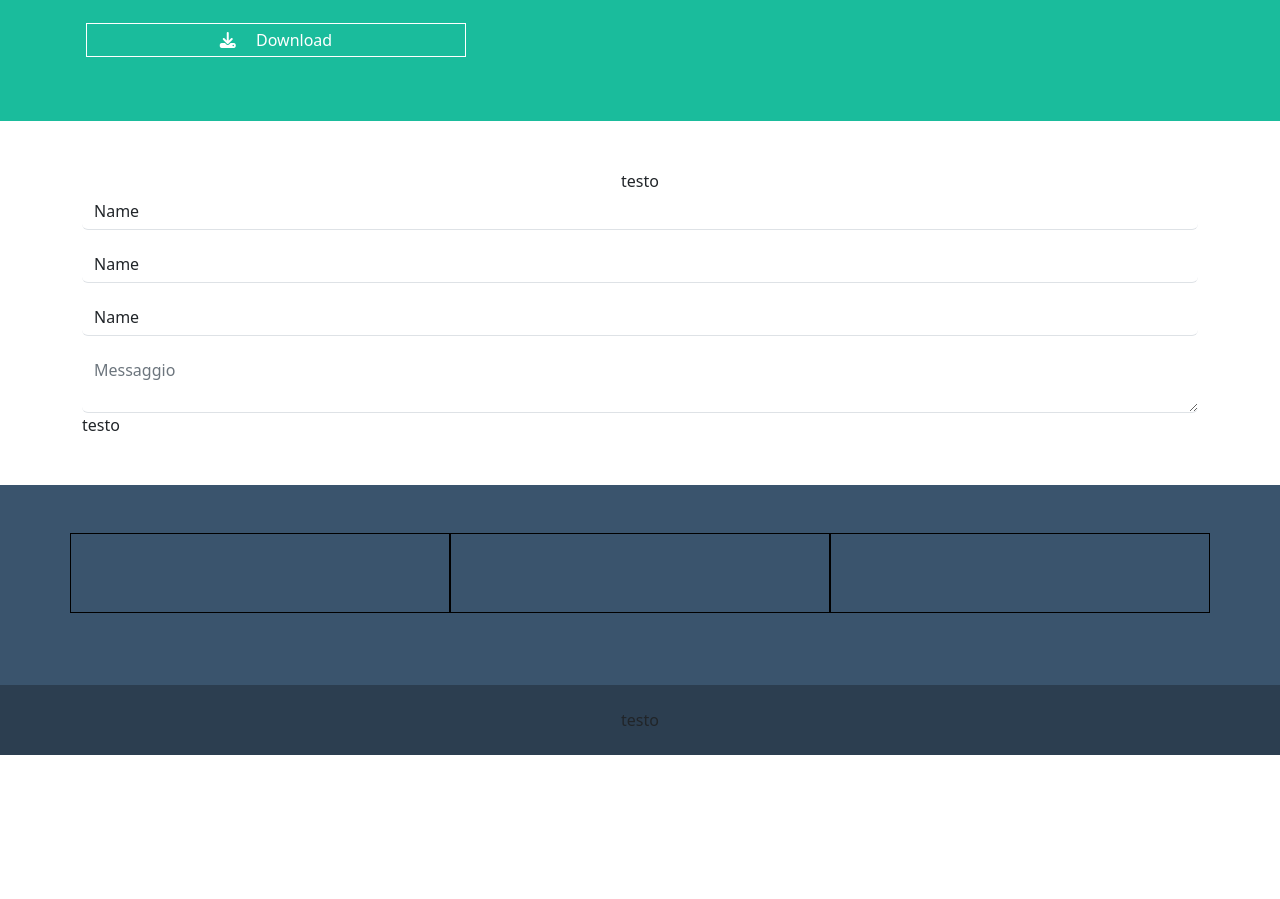
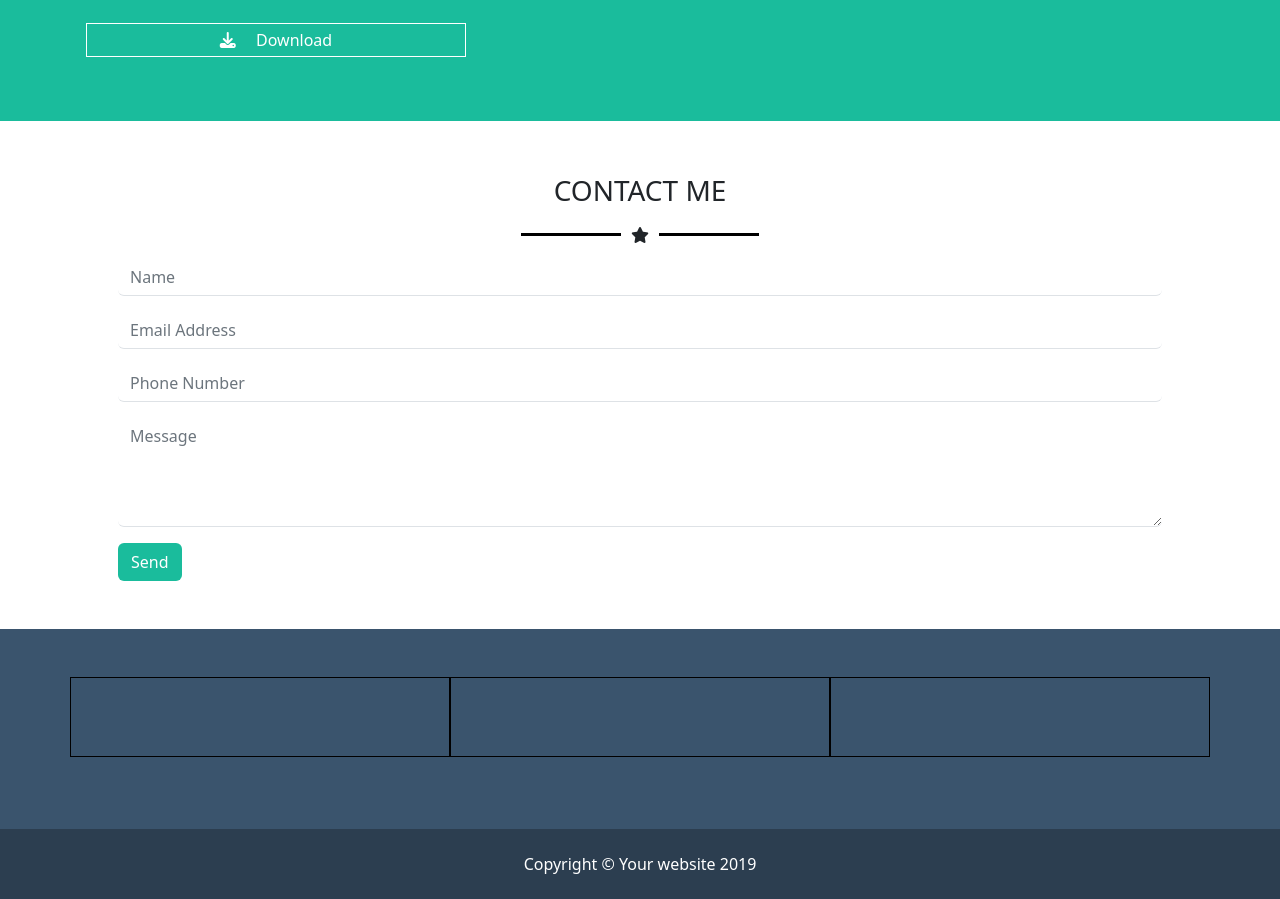
Before and after one commit to RominaMalimban/html-css-bootstrap-freelancer, a plain HTML site: page index.html in a window 1280 px wide. Shown: the part 1900-2799 px from the top of the page. Before the commit the page ends 2655 px from the top, so only its background shows below. Drawn offline with nearby package versions, Linux system fonts and the light colour scheme.

Commit message:
realizzazione sezione 3

```diff
--- a/index.html
+++ b/index.html
@@ -139,42 +139,49 @@
 
     <!-- section 3 -->
     <section>
-        <div class="container py-5">
+        <div class="container p-5">
             <div class="row">
-                <div class="col text-center">testo</div>
+                <div class="col text-center fs-3 mb-3">CONTACT ME</div>
+            </div>
+
+            <div class="row">
+                <div class="col justify-content-center ms_star mb-3">
+                    <div class="ms_line ms_black"></div>
+                    <i class="fa-solid fa-star"></i>
+                    <div class="ms_line ms_black"></div>
+                </div>
             </div>
 
             <div class="row">
                 <div class="col">
-                    <input class="form-control border-0 border-bottom mb-3" type="text" value="Name">
+                    <form>
+                        <div class="mb-3">
+                            <input type="text" class="form-control border-0 border-bottom" placeholder="Name">
+                        </div>
+
+                        <div class="mb-3">
+                            <input type="email" class="form-control border-0 border-bottom" placeholder="Email Address" >
+                        </div>
+
+                        <div class="mb-3">
+                            <input type="text" class="form-control border-0 border-bottom" placeholder="Phone Number" >
+                        </div>
+
+                        <div class="mb-3">
+                            <textarea class="form-control border-0 border-bottom" placeholder="Message" rows="4" cols="50"></textarea>
+                        </div>
+
+                        <button type="submit" class="btn ms_bg_green text-white">Send</button>
+                    </form>
                 </div>
             </div>
-            <div class="row">
-                <div class="col">
-                    <input class="form-control border-0 border-bottom mb-3" type="text" value="Name">
-                </div>
-            </div>
-            <div class="row">
-                <div class="col">
-                    <input class="form-control border-0 border-bottom mb-3" type="text" value="Name">
-                </div>
-            </div>
-            <div class="row">
-                <div class="col">
-                    <textarea class="form-control border-0 border-bottom" placeholder="Messaggio" id="floatingTextarea"></textarea>
-                </div>
-            </div>
-            <div class="row">
-                <div class="col">
-                    testo
-                </div>
-            </div>
+
         </div>
     </section>
     <!-- chiusura section 3 -->
 
     <!-- footer -->
-    <footer>
+    <footer class="text-white">
         <div class="top_footer">
             <div class="container py-5">
 
@@ -190,7 +197,7 @@
         <div class="sub_footer ">
             <div class="container d-flex justify-content-center">
                 <div class="row d-flex align-items-center last">
-                    <div class="col">testo</div>
+                    <div class="col fs-6">Copyright &#169; Your website 2019</div>
                 </div>
             </div>
         </div>
```
